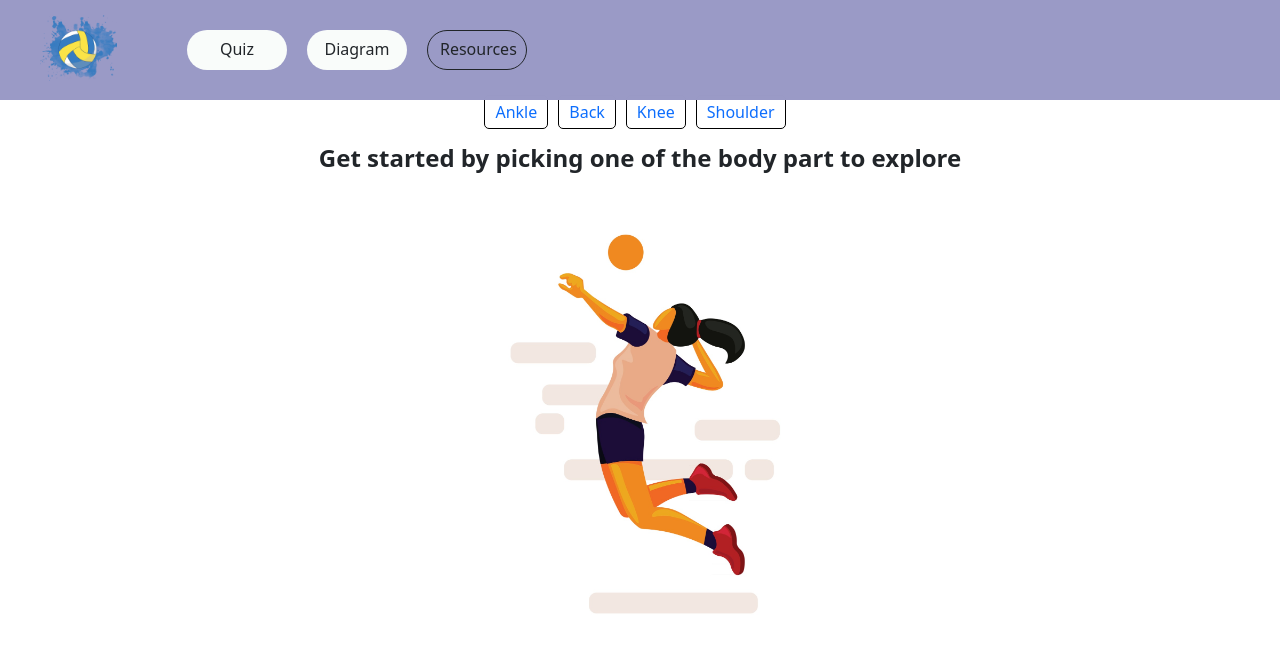
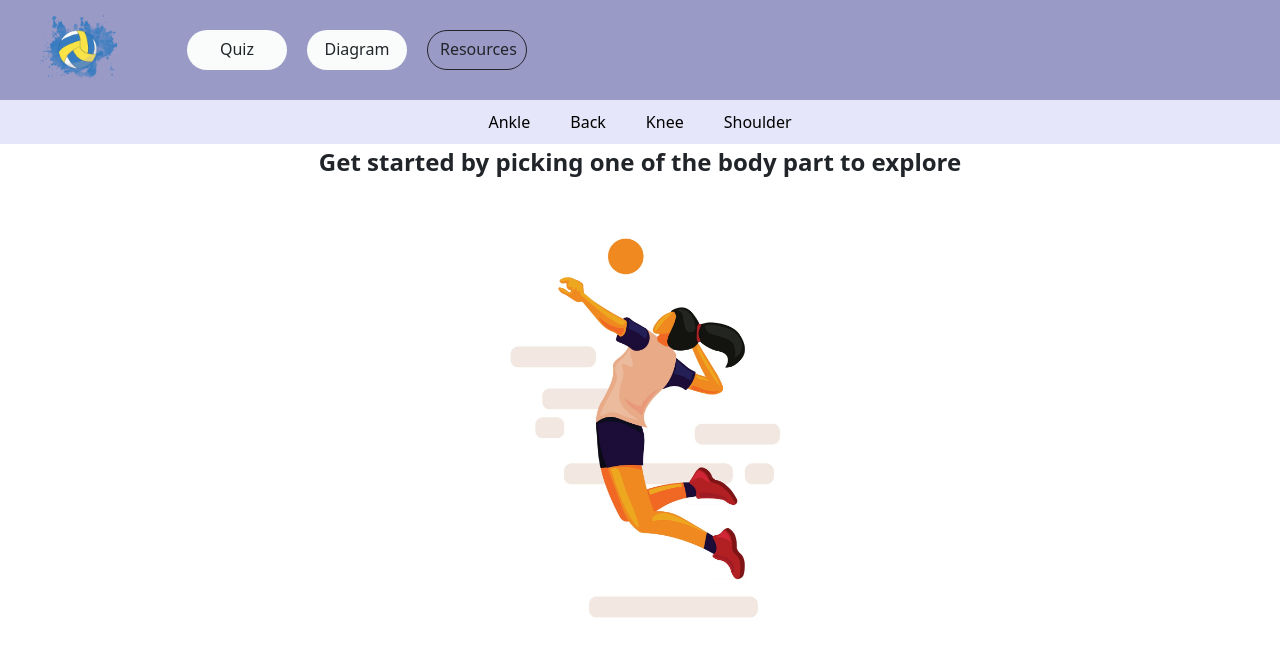
Before and after one commit to UW-INFO442-SP24/sunrise2.0, a React (Create React App) app: page /Resources in a window 1280 px wide. Shown: the top 656 px of the page. Built offline with nearby package versions, Linux system fonts and the light colour scheme.

Commit message:
finished diagram and cleaned up resource nav

```diff
--- a/package.json
+++ b/package.json
@@ -3,9 +3,13 @@
   "version": "0.1.0",
   "private": true,
   "dependencies": {
+    "@react-three/cannon": "^6.6.0",
+    "@react-three/drei": "^9.105.6",
+    "@react-three/fiber": "^8.16.6",
     "@testing-library/jest-dom": "^5.17.0",
     "@testing-library/react": "^13.4.0",
     "@testing-library/user-event": "^13.5.0",
+    "@use-gesture/react": "^10.3.1",
     "bootstrap": "^5.3.3",
     "chart.js": "^4.4.3",
     "firebase": "^10.12.0",
@@ -14,6 +18,7 @@
     "react-dom": "^18.3.1",
     "react-router-dom": "^6.23.1",
     "react-scripts": "5.0.1",
+    "three": "^0.164.1",
     "web-vitals": "^2.1.4"
   },
   "scripts": {
--- /dev/null
+++ b/src/Components/ResourceNav.css
@@ -0,0 +1,30 @@
+.top-center-nav {
+  background-color: #e6e6fa; /* Light purple background */
+  padding: 10px;
+  text-align: center;
+  width: 100%;
+  box-sizing: border-box; /* Ensure padding doesn't affect the width */
+}
+
+.nav-list {
+  list-style: none;
+  padding: 0;
+  margin: 0;
+  display: flex;
+  justify-content: center;
+}
+
+.nav-item {
+  margin: 0 20px;
+}
+
+.nav-link {
+  text-decoration: none;
+  font-weight: normal;
+  color: black;
+}
+
+.nav-item.active .nav-link {
+  font-weight: bold;
+  color: black;
+}
--- a/src/Components/ResourceNav.js
+++ b/src/Components/ResourceNav.js
@@ -1,23 +1,17 @@
 import React from 'react';
-import { Link } from 'react-router-dom';
+import { Link, useLocation } from 'react-router-dom';
+import './ResourceNav.css';
 
-function ResourceNav({ topics, currentTopicId }) {
+function ResourceNav({ topics }) {
+  const location = useLocation();
+  const currentPath = location.pathname.substring(1); // Get the current path without leading slash
+
   return (
     <nav className='top-center-nav'>
-      <ul style={{ listStyle: 'none', padding: 0 }}>
+      <ul className="nav-list">
         {topics.map((topic, index) => (
-          <li key={index} style={{ display: 'inline-block', marginRight: '10px' }}>
-            <Link
-              to={`/${topic.topicid}`}
-              style={{
-                textDecoration: 'none',
-                padding: '5px 10px',
-                border: '1px solid black',
-                borderRadius: '5px',
-                background: 'none',
-                cursor: 'pointer'
-              }}
-            >
+          <li key={index} className={`nav-item ${topic.topicid === currentPath ? 'active' : ''}`}>
+            <Link to={`/${topic.topicid}`} className="nav-link">
               {topic.topicid}
             </Link>
           </li>
--- a/src/pages/Diagram/Diagram.js
+++ b/src/pages/Diagram/Diagram.js
@@ -1,20 +1,39 @@
-
-
-import React from 'react';
+import React, { useState } from 'react';
 import './diagram.css';
 
 const Diagram = () => {
+  const [tooltip, setTooltip] = useState({ display: 'none', top: 0, left: 0, text: '' });
+  const [highlight, setHighlight] = useState('');
+
+  const handleMouseOver = (e, bodyPart) => {
+    const { clientX: left, clientY: top } = e;
+    setTooltip({ display: 'block', top: top + 15, left: left + 15, text: bodyPart });
+    setHighlight(bodyPart.toLowerCase().replace(/\s/g, '-'));
+  };
+
+  const handleMouseOut = () => {
+    setTooltip({ display: 'none', top: 0, left: 0, text: '' });
+    setHighlight('');
+  };
+
   return (
     <div className="image-container">
-      <h1 className="diagram-title">Healthlete Diagram</h1>
-      <h2 className="instructions">Hover over a body part susceptible to a volleyball injury</h2>
+      <div className="quiz-container">
+        <h1 className="diagram-title">Healthlete Diagram</h1>
+        <h2 className="instructions">Hover over a body part susceptible to a volleyball injury</h2>
+      </div>
       <img src="img/bodyDiagramHighlight.png" alt="Human Body" useMap="#bodymap" />
       <map name="bodymap">
-        <area shape="rect" coords="150,50,230,150" href="https://www.webmd.com/pain-management/shoulder-pain" alt="Shoulders" target="_blank" />
-        <area shape="rect" coords="140,400,210,470" href="https://www.webmd.com/pain-management/knee-pain" alt="Knees" target="_blank" />
-        <area shape="rect" coords="140,500,210,570" href="https://www.webmd.com/pain-management/ankle-pain" alt="Ankles" target="_blank" />
-        <area shape="rect" coords="150,200,200,350" href="https://www.webmd.com/back-pain/ss/slideshow-back-care" alt="Back" target="_blank" />
+        <area shape="rect" coords="61,121,292,165" onMouseOver={(e) => handleMouseOver(e, 'Shoulders')} onMouseOut={handleMouseOut} href="/shoulder" alt="Shoulders" />
+        <area shape="rect" coords="414,121,644,168" onMouseOver={(e) => handleMouseOver(e, 'Shoulders')} onMouseOut={handleMouseOut} href="/shoulder" alt="Shoulders" />
+        <area shape="rect" coords="479,181,587,319" onMouseOver={(e) => handleMouseOver(e, 'Back')} onMouseOut={handleMouseOut} href="/back" alt="Back" />
+        <area shape="rect" coords="121,522,235,567" onMouseOver={(e) => handleMouseOver(e, 'Knees')} onMouseOut={handleMouseOut} href="/knee" alt="Knees" />
+        <area shape="rect" coords="474,520,588,565" onMouseOver={(e) => handleMouseOver(e, 'Knees')} onMouseOut={handleMouseOut} href="/knee" alt="Knees" />
+        <area shape="rect" coords="116,685,230,730" onMouseOver={(e) => handleMouseOver(e, 'Ankles')} onMouseOut={handleMouseOut} href="/ankle" alt="Ankles" />
+        <area shape="rect" coords="482,686,596,731" onMouseOver={(e) => handleMouseOver(e, 'Ankles')} onMouseOut={handleMouseOut} href="/ankle" alt="Ankles" />
       </map>
+      <div className="tooltip" style={{ ...tooltip }}>{tooltip.text}</div>
+      {highlight && <div className={`area-hover ${highlight}`}></div>}
     </div>
   );
 };
--- a/src/pages/Diagram/diagram.css
+++ b/src/pages/Diagram/diagram.css
@@ -1,4 +1,3 @@
-/* BodyMap.css */
 .image-container {
   margin-top: 100px;
   display: flex;
@@ -27,3 +26,79 @@
   max-width: 600px;
   padding: 30px;
 }
+
+.tooltip {
+  display: none;
+  position: absolute;
+  background-color: black;
+  color: white;
+  padding: 5px;
+  border-radius: 3px;
+  z-index: 1;
+}
+
+.highlight {
+  background-color: rgba(255, 255, 0, 0.5);
+}
+
+.area-hover {
+  position: absolute;
+  pointer-events: none;
+}
+
+.area-hover.shoulder {
+  top: 121px;
+  left: 61px;
+  width: 231px;
+  height: 44px;
+}
+
+.area-hover.shoulder-right {
+  top: 121px;
+  left: 414px;
+  width: 230px;
+  height: 47px;
+}
+
+.area-hover.back {
+  top: 181px;
+  left: 479px;
+  width: 108px;
+  height: 138px;
+}
+
+.area-hover.knee-left {
+  top: 522px;
+  left: 121px;
+  width: 114px;
+  height: 45px;
+}
+
+.area-hover.knee-right {
+  top: 520px;
+  left: 474px;
+  width: 114px;
+  height: 45px;
+}
+
+.area-hover.ankle-left {
+  top: 685px;
+  left: 116px;
+  width: 114px;
+  height: 45px;
+}
+
+.area-hover.ankle-right {
+  top: 686px;
+  left: 482px;
+  width: 114px;
+  height: 45px;
+}
+.quiz-container {
+  background-color: #f5f5f5;
+  padding: 20px;
+  border-radius: 8px;
+  max-width: 500px;
+  margin: 0 auto;
+  text-align: center;
+}
--- a/src/pages/Home/Home.js
+++ b/src/pages/Home/Home.js
@@ -1,5 +1,4 @@
 import '../../index.css';
-
 function Home() {
   return (
     <div className="home">
```
Also changed, not shown: src/Components/footer.js (added, +8 -0 lines), 1 other file (tests, documents, lock files or other folders).
